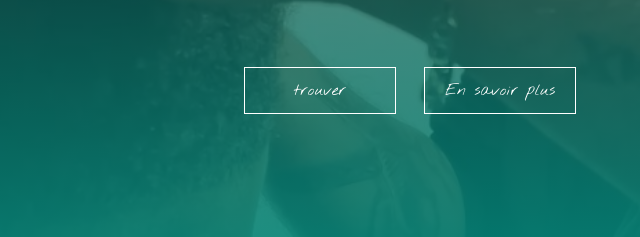
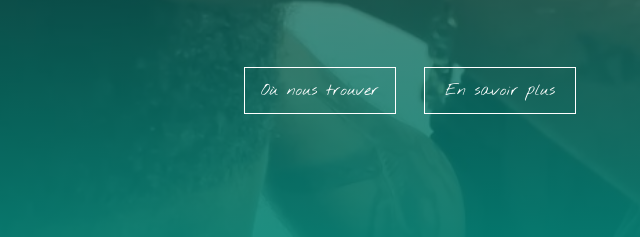
Before and after one commit to RudyR1/JC-StyL, a plain HTML site: page index.html in a window 1280 px wide. Shown: the part 374-611 px from the top of the page, 230-870 px from the left. Drawn offline with nearby package versions, Linux system fonts and the light colour scheme; some packages are replaced by stand-ins of ours; a script that the page names is missing.

Commit message:
change html text

```diff
--- a/index.html
+++ b/index.html
@@ -17,7 +17,7 @@
             <h1>Jc Styl</h1>
             <p>Coiffeur visagiste multiethnie</p>
             <div class="banner-btn">
-                <a href="#"><span></span>trouver</a>
+                <a href="#"><span></span>Où nous trouver</a>
                 <a href="#"><span></span>En savoir plus</a>
             </div>
         </div>
```
